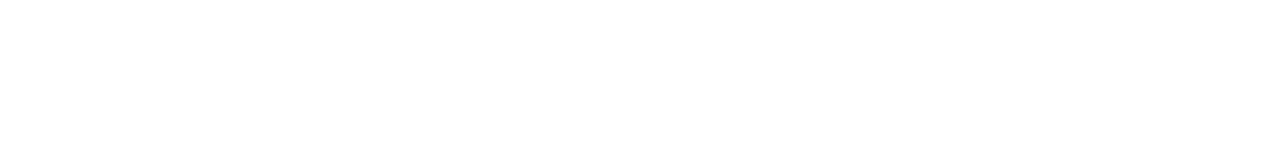
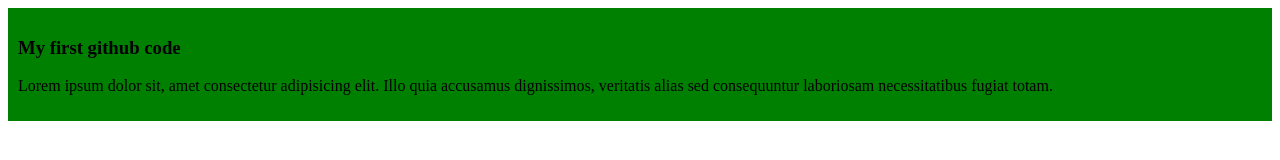
Before and after one commit to yuvraj141/my-first-github-repo, a plain HTML site: page index.html in a window 1280 px wide. Drawn offline with Linux system fonts and the light colour scheme.

Commit message:
my first git code

```diff
--- a/index.html
+++ b/index.html
@@ -4,8 +4,12 @@
     <meta charset="UTF-8">
     <meta name="viewport" content="width=device-width, initial-scale=1.0">
     <title>Document</title>
+    <link rel="stylesheet" href="style.css">
 </head>
 <body>
-
+    <div>
+        <h3>My first github code</h3>
+        <p>Lorem ipsum dolor sit, amet consectetur adipisicing elit. Illo quia accusamus dignissimos, veritatis alias sed consequuntur laboriosam necessitatibus fugiat totam.</p>
+    </div>
 </body>
 </html>
--- /dev/null
+++ b/style.css
@@ -0,0 +1,4 @@
+div{
+    background-color: green;
+    padding: 10px;
+}
```
